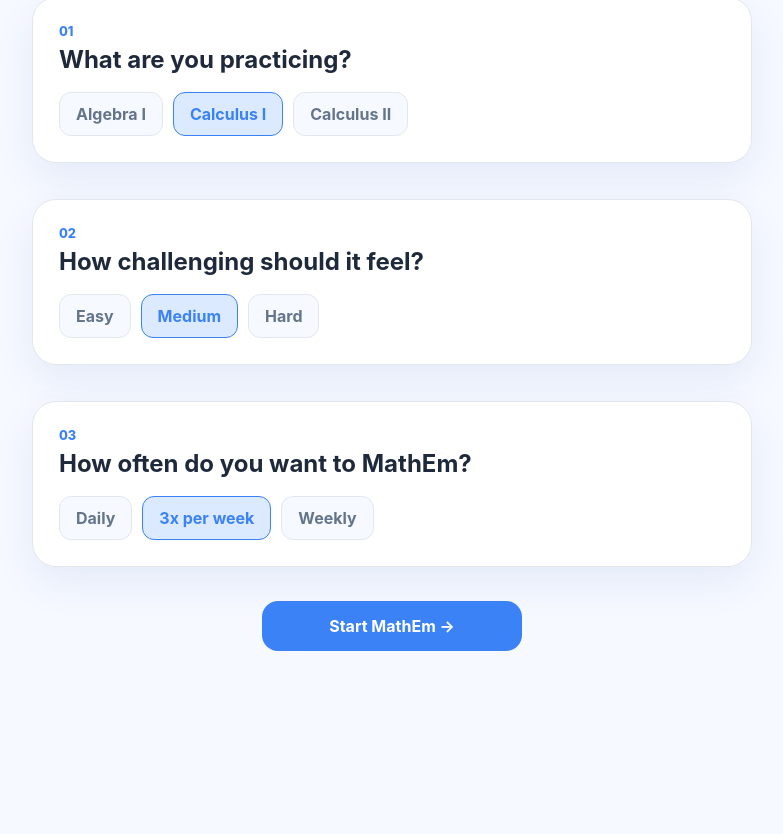
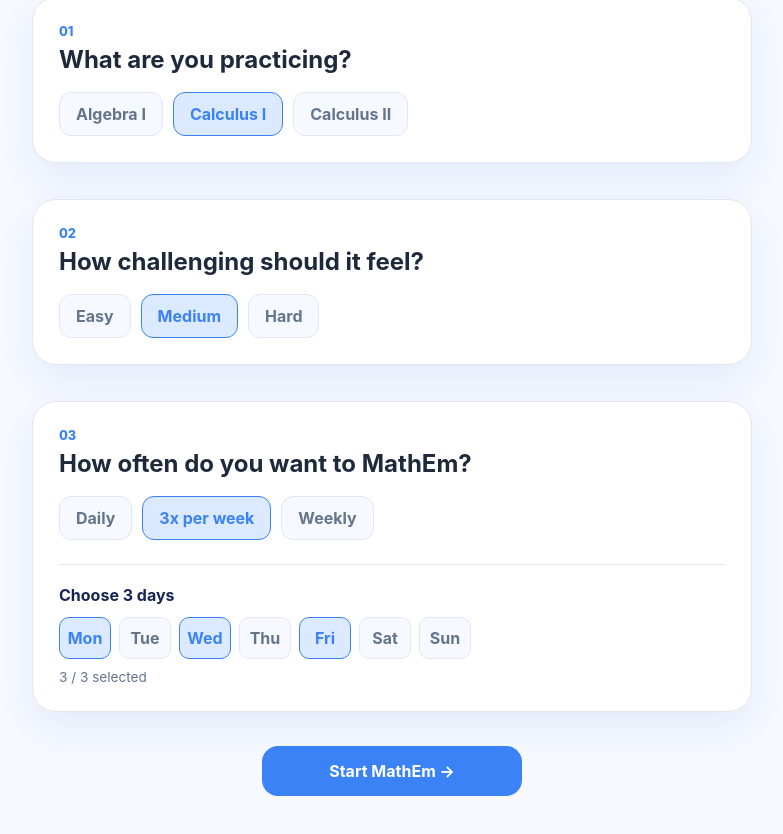
Before and after one commit to TracyyT/mathem, a React (Vite) app: page /#/setup in a window 1280 px wide. Shown: the part 296-1130 px from the top of the page, without its empty margins (248-1031 px from the left). Before the commit the page ends 1027 px from the top, so only its background shows below. Built offline with nearby package versions, Linux system fonts and the light colour scheme; a web font is replaced by a local one.

Commit message:
add custom schedule days to quick setup

```diff
--- a/src/App.css
+++ b/src/App.css
@@ -1524,3 +1524,59 @@
   display: block;
   margin: 34px auto 0;
 }
+
+.setup-days {
+  margin-top: 24px;
+  padding-top: 20px;
+  border-top: 1px solid var(--border);
+}
+
+.setup-days > p {
+  margin: 0 0 12px;
+  color: var(--navy);
+  font-weight: 700;
+}
+
+.setup-day-options {
+  display: flex;
+  flex-wrap: wrap;
+  gap: 8px;
+}
+
+.setup-day-options button {
+  width: 52px;
+  height: 42px;
+
+  background: var(--background);
+  color: var(--muted);
+
+  border: 1px solid var(--border);
+  border-radius: 10px;
+
+  font-weight: 700;
+  cursor: pointer;
+}
+
+.setup-day-options button:hover {
+  border-color: var(--blue);
+  color: var(--navy);
+}
+
+.setup-day-options button.selected {
+  background: var(--light-blue);
+  color: var(--blue);
+  border-color: var(--blue);
+}
+
+.setup-day-count {
+  display: block;
+  margin-top: 10px;
+
+  color: var(--muted);
+  font-size: 0.85rem;
+}
+
+.setup-finish-button:disabled {
+  opacity: 0.45;
+  cursor: not-allowed;
+}
--- a/src/pages/SetupPage.jsx
+++ b/src/pages/SetupPage.jsx
@@ -5,6 +5,16 @@ import {
   getSettings,
   saveSettings,
 } from '../utils/settingsStorage'
+
+const weekDays = [
+  'Monday',
+  'Tuesday',
+  'Wednesday',
+  'Thursday',
+  'Friday',
+  'Saturday',
+  'Sunday',
+]
 
 function SetupPage() {
   const navigate = useNavigate()
@@ -21,27 +31,58 @@ function SetupPage() {
     currentSettings.schedule,
   )
 
+  const [selectedDays, setSelectedDays] = useState(
+    currentSettings.scheduleDays || [],
+  )
+
+  const requiredDays =
+    schedule === 'Daily'
+      ? 7
+      : schedule === '3x per week'
+        ? 3
+        : 1
+
+  const changeSchedule = (newSchedule) => {
+    setSchedule(newSchedule)
+
+    if (newSchedule === 'Daily') {
+      setSelectedDays(weekDays)
+    } else {
+      setSelectedDays([])
+    }
+  }
+
+  const toggleDay = (day) => {
+    if (schedule === 'Daily') {
+      return
+    }
+
+    if (selectedDays.includes(day)) {
+      setSelectedDays(
+        selectedDays.filter(
+          (selectedDay) => selectedDay !== day,
+        ),
+      )
+      return
+    }
+
+    if (selectedDays.length >= requiredDays) {
+      return
+    }
+
+    setSelectedDays([
+      ...selectedDays,
+      day,
+    ])
+  }
+
+  const scheduleIsComplete =
+    schedule === 'Daily' ||
+    selectedDays.length === requiredDays
+
   const completeSetup = () => {
-    let scheduleDays
-
-    if (schedule === 'Daily') {
-      scheduleDays = [
-        'Sunday',
-        'Monday',
-        'Tuesday',
-        'Wednesday',
-        'Thursday',
-        'Friday',
-        'Saturday',
-      ]
-    } else if (schedule === 'Weekly') {
-      scheduleDays = ['Monday']
-    } else {
-      scheduleDays = [
-        'Monday',
-        'Wednesday',
-        'Friday',
-      ]
+    if (!scheduleIsComplete) {
+      return
     }
 
     saveSettings({
@@ -49,16 +90,25 @@ function SetupPage() {
       course,
       difficulty,
       schedule,
-      scheduleDays,
+      scheduleDays:
+        schedule === 'Daily'
+          ? weekDays
+          : selectedDays,
     })
 
-    localStorage.setItem('mathem-setup-seen', 'true')
+    localStorage.setItem(
+      'mathem-setup-seen',
+      'true',
+    )
 
     navigate('/home')
   }
 
   const skipSetup = () => {
-    localStorage.setItem('mathem-setup-seen', 'true')
+    localStorage.setItem(
+      'mathem-setup-seen',
+      'true',
+    )
 
     navigate('/home')
   }
@@ -74,7 +124,9 @@ function SetupPage() {
       </button>
 
       <div className="setup-container">
-        <p className="page-eyebrow">Quick setup</p>
+        <p className="page-eyebrow">
+          Quick setup
+        </p>
 
         <h1>Make MathEm yours.</h1>
 
@@ -98,9 +150,13 @@ function SetupPage() {
                 key={option}
                 type="button"
                 className={
-                  course === option ? 'selected' : ''
+                  course === option
+                    ? 'selected'
+                    : ''
                 }
-                onClick={() => setCourse(option)}
+                onClick={() =>
+                  setCourse(option)
+                }
               >
                 {option}
               </button>
@@ -111,17 +167,27 @@ function SetupPage() {
         <div className="setup-question">
           <p className="setup-number">02</p>
 
-          <h2>How challenging should it feel?</h2>
+          <h2>
+            How challenging should it feel?
+          </h2>
 
           <div className="setup-options">
-            {['Easy', 'Medium', 'Hard'].map((option) => (
+            {[
+              'Easy',
+              'Medium',
+              'Hard',
+            ].map((option) => (
               <button
                 key={option}
                 type="button"
                 className={
-                  difficulty === option ? 'selected' : ''
+                  difficulty === option
+                    ? 'selected'
+                    : ''
                 }
-                onClick={() => setDifficulty(option)}
+                onClick={() =>
+                  setDifficulty(option)
+                }
               >
                 {option}
               </button>
@@ -132,7 +198,9 @@ function SetupPage() {
         <div className="setup-question">
           <p className="setup-number">03</p>
 
-          <h2>How often do you want to MathEm?</h2>
+          <h2>
+            How often do you want to MathEm?
+          </h2>
 
           <div className="setup-options">
             {[
@@ -144,20 +212,58 @@ function SetupPage() {
                 key={option}
                 type="button"
                 className={
-                  schedule === option ? 'selected' : ''
+                  schedule === option
+                    ? 'selected'
+                    : ''
                 }
-                onClick={() => setSchedule(option)}
+                onClick={() =>
+                  changeSchedule(option)
+                }
               >
                 {option}
               </button>
             ))}
           </div>
+
+          {schedule !== 'Daily' && (
+            <div className="setup-days">
+              <p>
+                {schedule === '3x per week'
+                  ? 'Choose 3 days'
+                  : 'Choose a day'}
+              </p>
+
+              <div className="setup-day-options">
+                {weekDays.map((day) => (
+                  <button
+                    key={day}
+                    type="button"
+                    className={
+                      selectedDays.includes(day)
+                        ? 'selected'
+                        : ''
+                    }
+                    onClick={() =>
+                      toggleDay(day)
+                    }
+                  >
+                    {day.slice(0, 3)}
+                  </button>
+                ))}
+              </div>
+
+              <span className="setup-day-count">
+                {selectedDays.length} / {requiredDays} selected
+              </span>
+            </div>
+          )}
         </div>
 
         <button
           type="button"
           className="primary-button setup-finish-button"
           onClick={completeSetup}
+          disabled={!scheduleIsComplete}
         >
           Start MathEm →
         </button>
```
